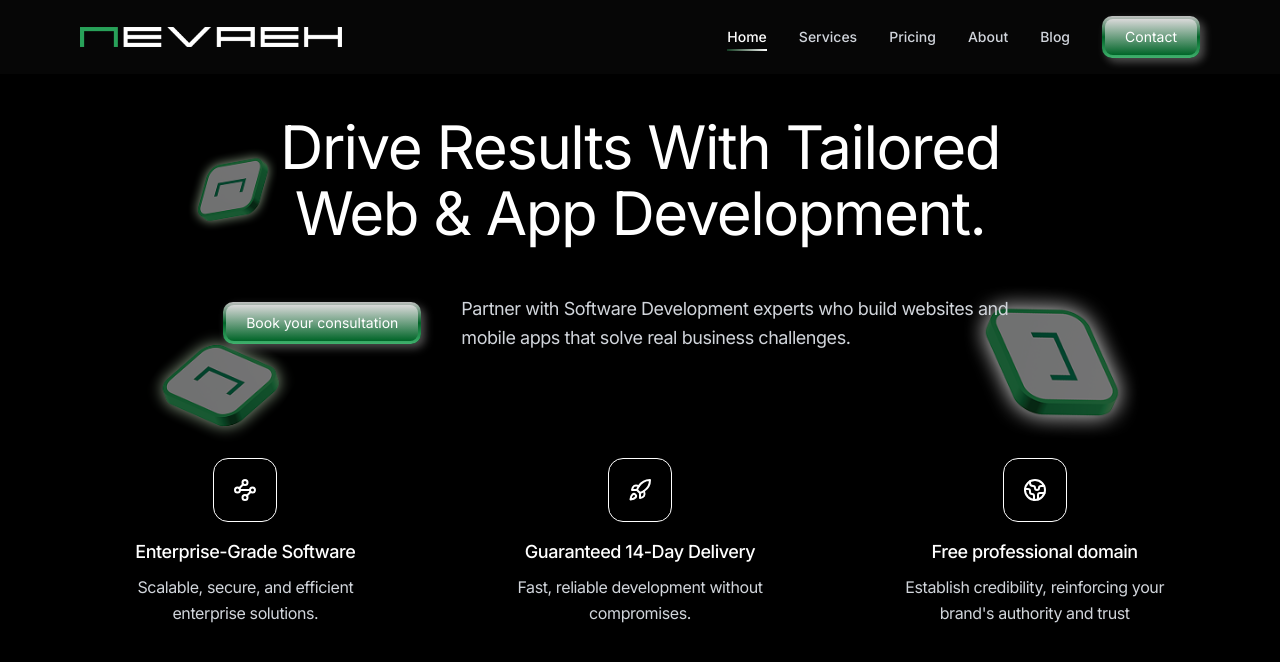
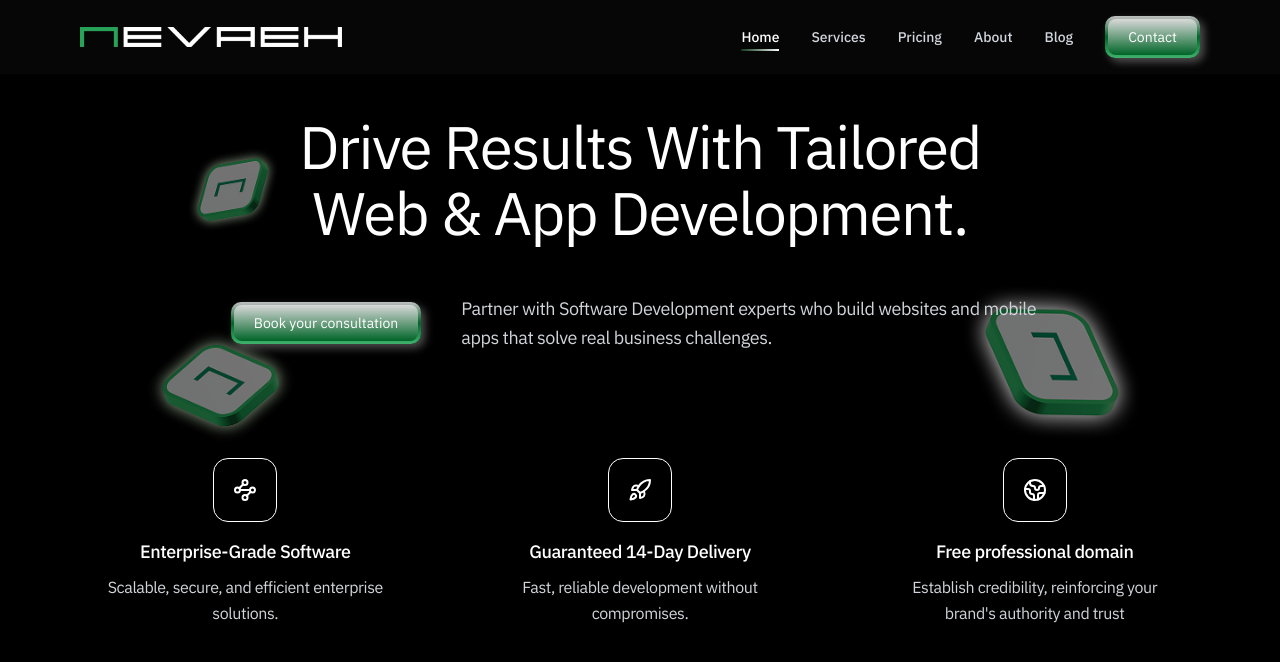
Before and after one commit to ethandiedericks/nevaeh-v3, a Next.js app: page / in a window 1280 px wide. Shown: the top 662 px of the page. Built offline with nearby package versions, Linux system fonts and the light colour scheme.

Commit message:
changed font from Inter to IBM Plex Sans

```diff
--- a/src/app/globals.css
+++ b/src/app/globals.css
@@ -9,13 +9,13 @@
 @theme inline {
   --color-background: var(--background);
   --color-foreground: var(--foreground);
-  --font-sans: var(--font-inter);
+  --font-sans: var(--font-ibm-plex-sans);
 }
 
 body {
   background: var(--background);
   color: var(--foreground);
-  font-family: var(--font-inter), system-ui, sans-serif;
+  font-family: var(--font-ibm-plex-sans), system-ui, sans-serif;
 }
 
 h2 {
--- a/src/app/layout.tsx
+++ b/src/app/layout.tsx
@@ -1,11 +1,12 @@
 import type { Metadata } from "next";
-import { Inter } from "next/font/google";
+import { IBM_Plex_Sans } from "next/font/google";
 import "./globals.css";
 import Navbar from "@/components/layout/Navbar";
 
-const inter = Inter({
-  variable: "--font-inter",
+const ibmPlexSans = IBM_Plex_Sans({
+  variable: "--font-ibm-plex-sans",
   subsets: ["latin"],
+  weight: ["400", "500", "600", "700"], // Adjust weights as needed
 });
 
 export const metadata: Metadata = {
@@ -20,7 +21,9 @@ export default function RootLayout({
 }>) {
   return (
     <html lang="en">
-      <body className={`${inter.variable} antialiased bg-[#000000] text-white`}>
+      <body
+        className={`${ibmPlexSans.variable} antialiased bg-[#000000] text-white`}
+      >
         <Navbar />
         {children}
       </body>
--- a/src/components/homepage/Hero.tsx
+++ b/src/components/homepage/Hero.tsx
@@ -18,7 +18,7 @@ export const HeroSection = () => {
         <div className="absolute inset-0 z-0">
           <Image
             src="/homepage/nevaeh-solutions-hero-background-image.png"
-            alt=""
+            alt="Nevaeh Solutions Hero Desktop Background"
             width={1440}
             height={673}
             priority
```
